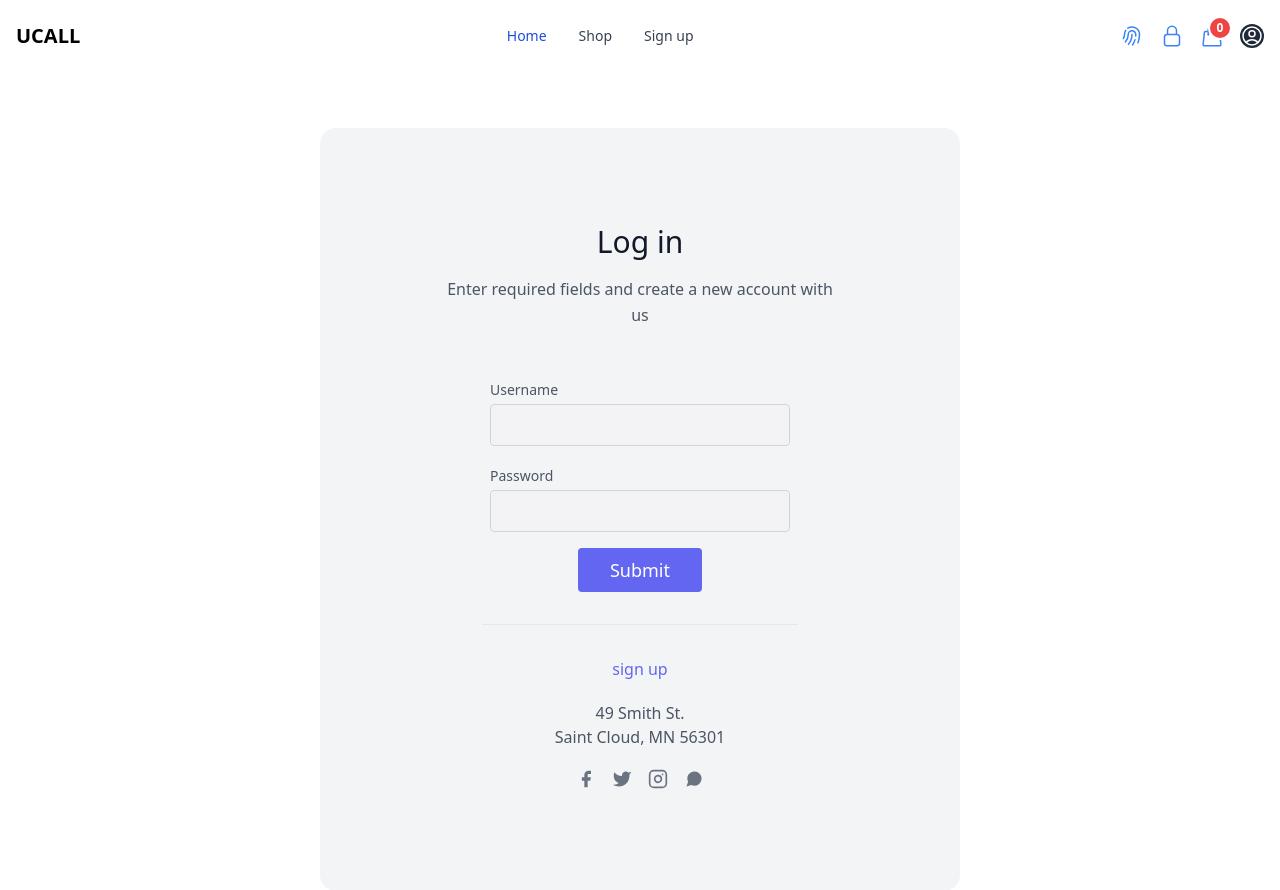
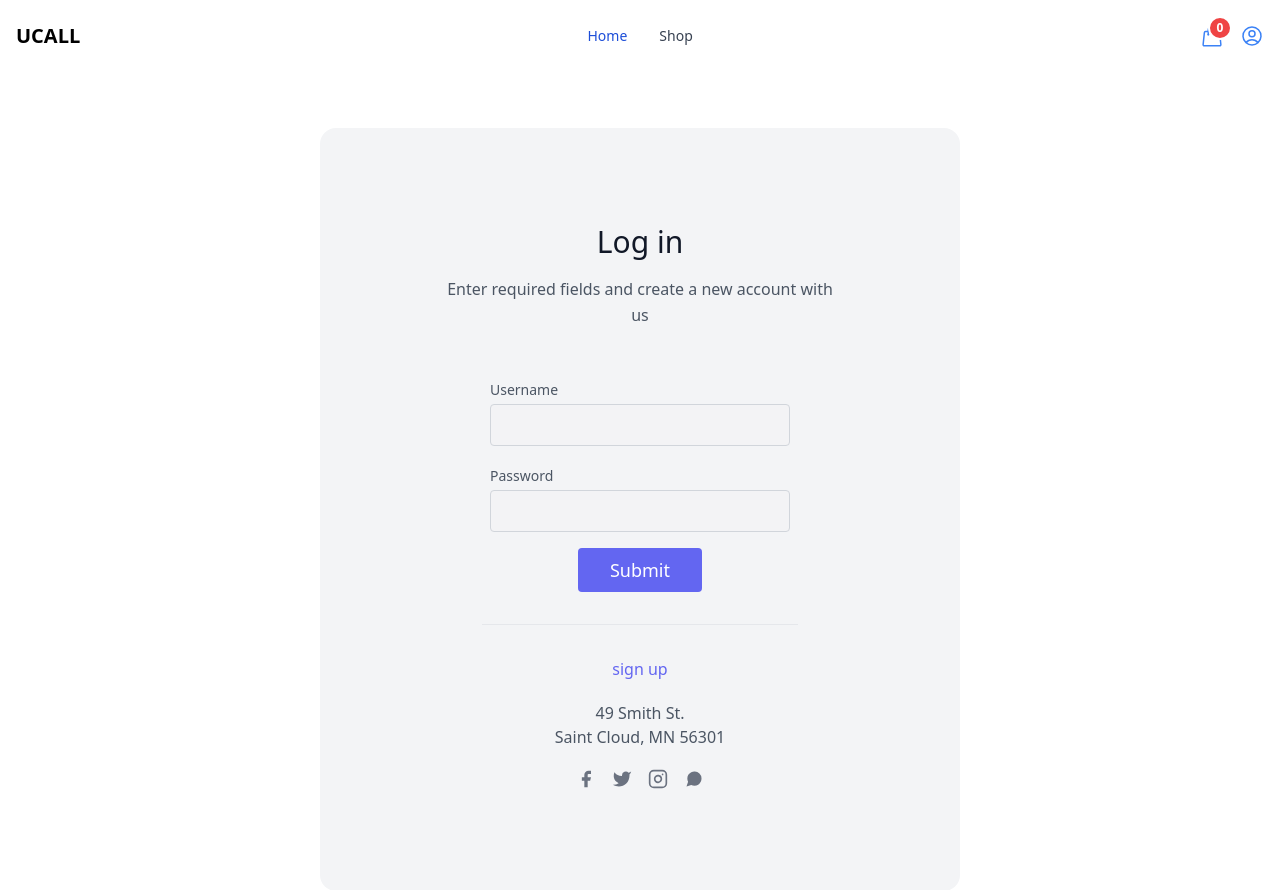
Before and after one commit to ChikangaTakudzwa/Mobile-Shop-E-commerce, a Django app: page /login/ in a window 1280 px wide. Shown: the top 890 px of the page. Run offline with Django 4.2, Linux system fonts and the light colour scheme; some libraries are stand-ins or nearby versions.

Commit message:
Optimized the login UI components

```diff
--- a/project/app/templates/nav.html
+++ b/project/app/templates/nav.html
@@ -5,24 +5,6 @@
             <span class="self-center text-xl font-semibold whitespace-nowrap dark:text-white">UCALL</span>
         </a>
         <div class="flex md:order-2 items-center space-x-4">
-            {% if request.user.is_authenticated %}
-            <a href="{% url 'me' %}"  class=" text-blue-500 hover:text-blue-900">
-              <svg xmlns="http://www.w3.org/2000/svg" fill="none" viewBox="0 0 24 24" stroke-width="1.5" stroke="currentColor" class="w-6 h-6">
-                <path stroke-linecap="round" stroke-linejoin="round" d="M7.864 4.243A7.5 7.5 0 0119.5 10.5c0 2.92-.556 5.709-1.568 8.268M5.742 6.364A7.465 7.465 0 004.5 10.5a7.464 7.464 0 01-1.15 3.993m1.989 3.559A11.209 11.209 0 008.25 10.5a3.75 3.75 0 117.5 0c0 .527-.021 1.049-.064 1.565M12 10.5a14.94 14.94 0 01-3.6 9.75m6.633-4.596a18.666 18.666 0 01-2.485 5.33" />
-              </svg>
-            </a>
-            {% else %}
-            <a href="{% url 'login' %}"  class=" text-blue-500 hover:text-blue-900">
-              <svg xmlns="http://www.w3.org/2000/svg" fill="none" viewBox="0 0 24 24" stroke-width="1.5" stroke="currentColor" class="w-6 h-6">
-                <path stroke-linecap="round" stroke-linejoin="round" d="M7.864 4.243A7.5 7.5 0 0119.5 10.5c0 2.92-.556 5.709-1.568 8.268M5.742 6.364A7.465 7.465 0 004.5 10.5a7.464 7.464 0 01-1.15 3.993m1.989 3.559A11.209 11.209 0 008.25 10.5a3.75 3.75 0 117.5 0c0 .527-.021 1.049-.064 1.565M12 10.5a14.94 14.94 0 01-3.6 9.75m6.633-4.596a18.666 18.666 0 01-2.485 5.33" />
-              </svg>
-            </a>
-            {% endif %}
-            <a href="/admin/"  class=" text-blue-500 hover:text-blue-900">
-              <svg xmlns="http://www.w3.org/2000/svg" fill="none" viewBox="0 0 24 24" stroke-width="1.5" stroke="currentColor" class="w-6 h-6">
-                <path stroke-linecap="round" stroke-linejoin="round" d="M16.5 10.5V6.75a4.5 4.5 0 10-9 0v3.75m-.75 11.25h10.5a2.25 2.25 0 002.25-2.25v-6.75a2.25 2.25 0 00-2.25-2.25H6.75a2.25 2.25 0 00-2.25 2.25v6.75a2.25 2.25 0 002.25 2.25z" />
-              </svg>
-            </a>
 
             {% include './cart/menu_cart.html' %}
 
@@ -35,23 +17,12 @@
         </div>
         <div class=" items-end justify-between hidden w-full md:flex md:w-auto md:order-1" id="navbar-cta">
           <ul class="flex flex-col p-4 mt-4 border border-gray-100 rounded-lg bg-gray-50 md:flex-row md:space-x-8 md:mt-0 md:text-sm md:font-medium md:border-0 md:bg-white dark:bg-gray-800 md:dark:bg-gray-900 dark:border-gray-700">
-
             <li>
               <a href="{% url 'index' %}" class="block py-2 pl-3 pr-4 text-white bg-blue-700 rounded md:bg-transparent md:text-blue-700 md:p-0 dark:text-white" aria-current="page">Home</a>
             </li>
             <li>
               <a href="{% url 'shop' %}" class="block py-2 pl-3 pr-4 text-gray-700 rounded hover:bg-gray-100 md:hover:bg-transparent md:hover:text-blue-700 md:p-0 md:dark:hover:text-white dark:text-gray-400 dark:hover:bg-gray-700 dark:hover:text-white md:dark:hover:bg-transparent dark:border-gray-700">Shop</a>
             </li>
-
-            {% if request.user.is_authenticated %}
-            <li>
-              <a href="{% url 'logout' %}" class="block py-2 pl-3 pr-4 text-gray-700 rounded hover:bg-gray-100 md:hover:bg-transparent md:hover:text-blue-700 md:p-0 md:dark:hover:text-white dark:text-gray-400 dark:hover:bg-gray-700 dark:hover:text-white md:dark:hover:bg-transparent dark:border-gray-700">Log out</a>
-            </li>
-            {% else %}
-            <li>
-              <a href="{% url 'signup' %}" class="block py-2 pl-3 pr-4 text-gray-700 rounded hover:bg-gray-100 md:hover:bg-transparent md:hover:text-blue-700 md:p-0 md:dark:hover:text-white dark:text-gray-400 dark:hover:bg-gray-700 dark:hover:text-white md:dark:hover:bg-transparent dark:border-gray-700">Sign up</a>
-            </li>
-            {% endif%}
           </ul>
         </div>
     </div>
--- a/project/app/views.py
+++ b/project/app/views.py
@@ -15,7 +15,8 @@ def index(request):
     context = {
         "products": products,
         "categories": category,
-        "ad": active_category
+        "ad": active_category,
+        "user": request.user
     }
     return render(request, 'home/home.html', context)
 
--- a/project/cart/templates/cart/profile.html
+++ b/project/cart/templates/cart/profile.html
@@ -1,23 +1,40 @@
+{% load static %}
+
 <div class="flex items-center md:order-2">
-    <button type="button" class="flex text-sm bg-gray-800 rounded-full sm:mr-0  md:mr-0 focus:ring-4 focus:ring-gray-300 dark:focus:ring-gray-600" id="user-menu-button" aria-expanded="false" data-dropdown-toggle="user-dropdown" data-dropdown-placement="bottom">
+    <button type="button" class="flex text-sm text-blue-500 hover:text-blue-900 rounded-full sm:mr-0  md:mr-0  dark:focus:ring-gray-600" id="user-menu-button" aria-expanded="false" data-dropdown-toggle="user-dropdown" data-dropdown-placement="bottom">
       <span class="sr-only">Open user menu</span>
-      <svg xmlns="http://www.w3.org/2000/svg" fill="none" viewBox="0 0 24 24" stroke-width="1.5" stroke="white" class="w-6 h-6">
+      <svg xmlns="http://www.w3.org/2000/svg" fill="none" viewBox="0 0 24 24" stroke-width="1.5" stroke="currentColor" class="w-6 h-6">
         <path stroke-linecap="round" stroke-linejoin="round" d="M17.982 18.725A7.488 7.488 0 0012 15.75a7.488 7.488 0 00-5.982 2.975m11.963 0a9 9 0 10-11.963 0m11.963 0A8.966 8.966 0 0112 21a8.966 8.966 0 01-5.982-2.275M15 9.75a3 3 0 11-6 0 3 3 0 016 0z" />
       </svg>
     </button>
     <!-- Dropdown menu -->
     <div class="z-50 hidden my-4 text-base list-none bg-white divide-y divide-gray-100 rounded shadow dark:bg-gray-700 dark:divide-gray-600" id="user-dropdown">
+      {% if request.user.is_authenticated %}
       <div class="px-4 py-3">
-        <span class="block text-sm text-gray-900 dark:text-white">Bonnie Green</span>
-        <span class="block text-sm font-medium text-gray-500 truncate dark:text-gray-400">name@flowbite.com</span>
+        <span class="block text-sm text-gray-900 dark:text-white">{{ user.username }}</span>
+        <span class="block text-sm font-medium text-gray-500 truncate dark:text-gray-400">{{ user.email }}</span>
       </div>
       <ul class="py-1" aria-labelledby="user-menu-button">
-        <li>
-          <a href="#" class="block px-4 py-2 text-sm text-gray-700 hover:bg-gray-100 dark:hover:bg-gray-600 dark:text-gray-200 dark:hover:text-white">My account</a>
-        </li>
-        <li>
-          <a href="#" class="block px-4 py-2 text-sm text-gray-700 hover:bg-gray-100 dark:hover:bg-gray-600 dark:text-gray-200 dark:hover:text-white">Sign out</a>
-        </li>
+          {% if request.user.is_staff %}
+            <li>
+              <a href="/admin/" class="block px-4 py-2 text-sm text-gray-700 hover:bg-gray-100 dark:hover:bg-gray-600 dark:text-gray-200 dark:hover:text-white">Admin</a>
+            </li>
+          {% else %}
+            <li>
+              <a href="{% url 'me' %}" class="block px-4 py-2 text-sm text-gray-700 hover:bg-gray-100 dark:hover:bg-gray-600 dark:text-gray-200 dark:hover:text-white">My account</a>
+            </li>
+          {% endif %}
+          <li>
+            <a href="{% url 'logout' %}" class="block px-4 py-2 text-sm text-gray-700 hover:bg-gray-100 dark:hover:bg-gray-600 dark:text-gray-200 dark:hover:text-white">Log out</a>
+          </li>
+      {% else %}
+          <li>
+            <a href="{% url 'login' %}" class="block px-4 py-2 text-sm text-gray-700 hover:bg-gray-100 dark:hover:bg-gray-600 dark:text-gray-200 dark:hover:text-white">Log in</a>
+          </li>
+          <li>
+            <a href="{% url 'signup' %}" class="block px-4 py-2 text-sm text-gray-700 hover:bg-gray-100 dark:hover:bg-gray-600 dark:text-gray-200 dark:hover:text-white">Sign up</a>
+          </li>
       </ul>
+    {% endif %}
     </div>
 </div>
```
